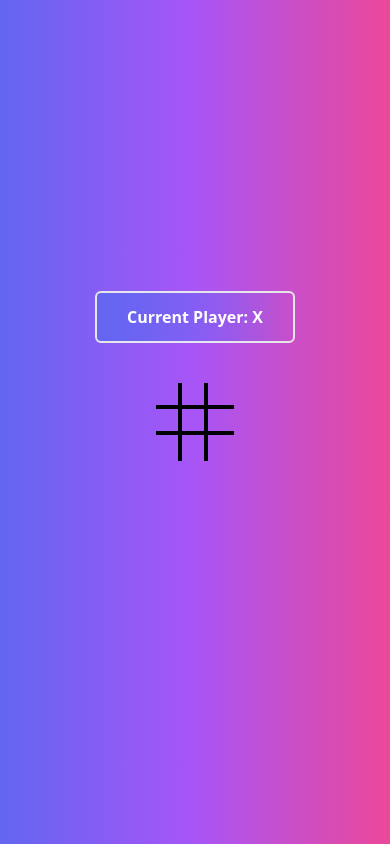
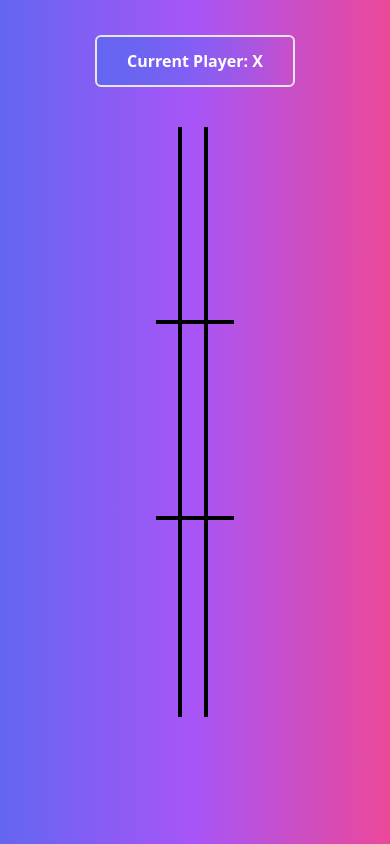
Before and after one commit to Prashantkumar999/ticTacToe, a plain HTML site: page index.html in a window 390 px wide. Drawn offline with nearby package versions, Linux system fonts and the light colour scheme.

Commit message:
Update style.css

```diff
--- a/style.css
+++ b/style.css
@@ -25,8 +25,18 @@
     visibility: hidden;
 }
 
-@media (max-width: 500px){
-    .game-container{
+@media (max-width:600px) {
+    .game-container {
         width: 70%;
+        font-size: medium;
+        height: 70%;
+    }
+
+    .player-container {
+        margin-top: 1rem;
+    }
+
+    .reset-btn {
+        margin-bottom: 1rem;
     }
 }
```
